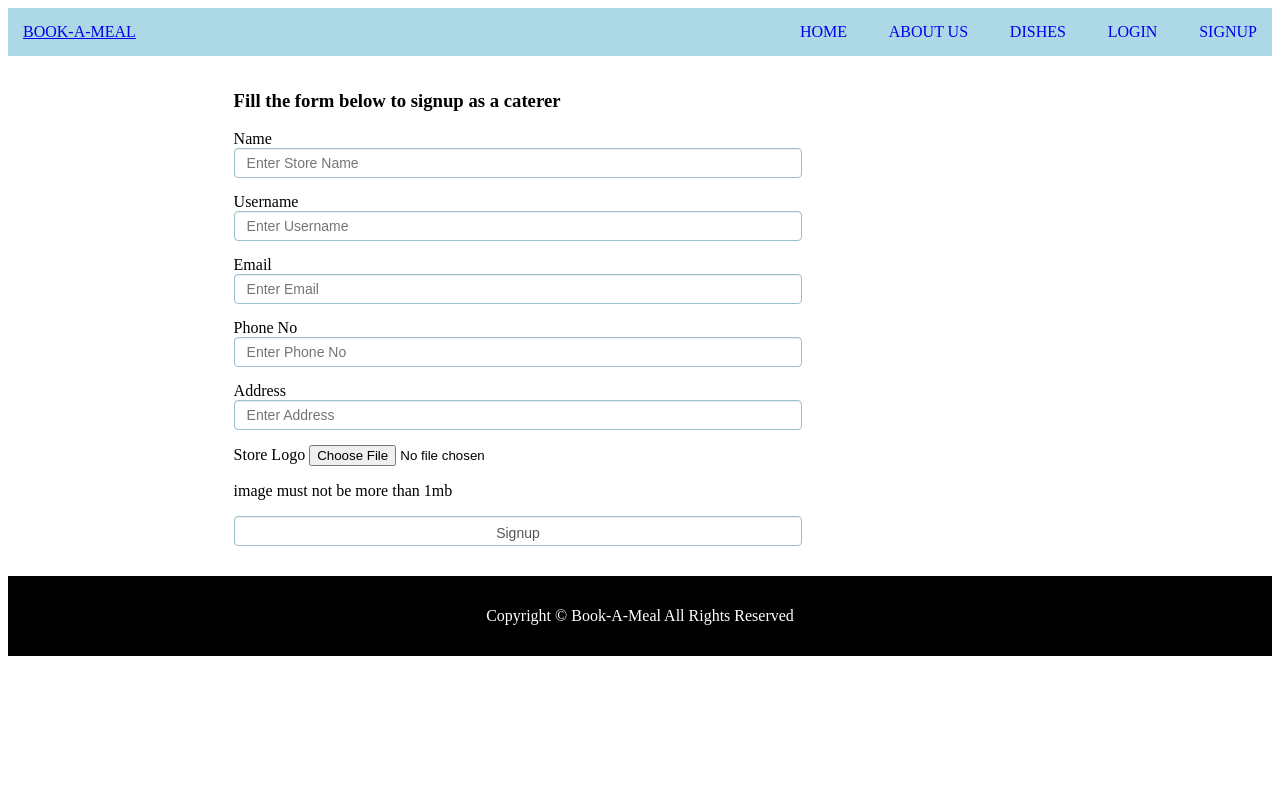
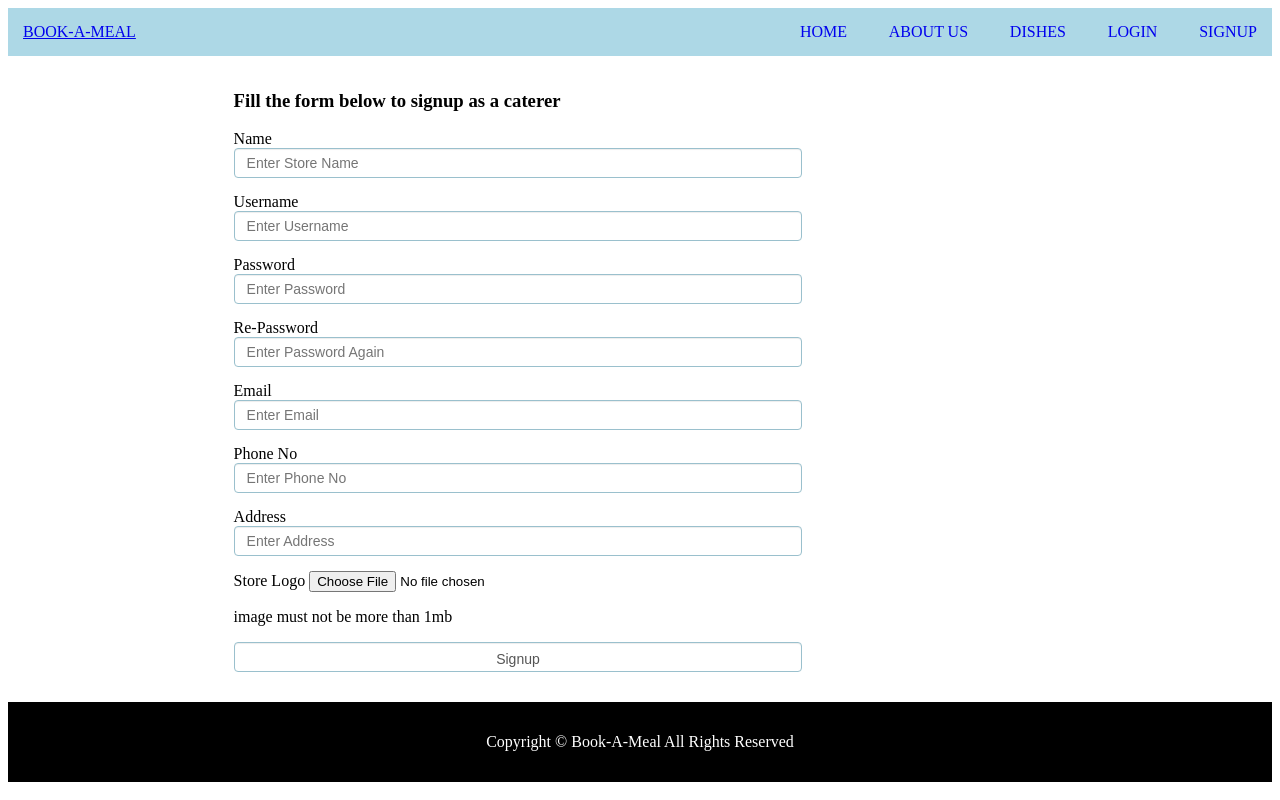
Before and after one commit to slimsolz/Book_A_Meal, a plain HTML site: page UI/signup-caterer.html in a window 1280 px wide. Drawn offline with Linux system fonts and the light colour scheme.

Commit message:
Add password fields to signup as caterer form

```diff
--- a/UI/signup-caterer.html
+++ b/UI/signup-caterer.html
@@ -44,6 +44,14 @@
 		            		<input type="text" class="form-input" id="username" name="username" placeholder="Enter Username">
 		            	</div>
 		            	<div class="form-divs">
+		            		<label for="password">Password</label>
+		            		<input type="password" class="form-input" id="password" name="password" placeholder="Enter Password">
+		            	</div>
+		            	<div class="form-divs">
+		            		<label for="re-password">Re-Password</label>
+		            		<input type="password" class="form-input" id="re-password" name="re-password" placeholder="Enter Password Again">
+		            	</div>
+		            	<div class="form-divs">
 		            		<label for="email">Email</label>
 		            		<input type="email" class="form-input" id="email" name="email" placeholder="Enter Email">
 		            	</div>
@@ -62,7 +70,7 @@
 		            	    <p class="help-block label-warning">image must not be more than 1mb</p>
 		            	</div>
 		            	<div class="form-divs">
-		            		<input type="submit" class="form-input btn btn-info" name="signup" value="Signup">
+		            		<input type="submit" class="form-input" name="signup" value="Signup">
 		            	</div>
 					</form>
 				</div>
```
